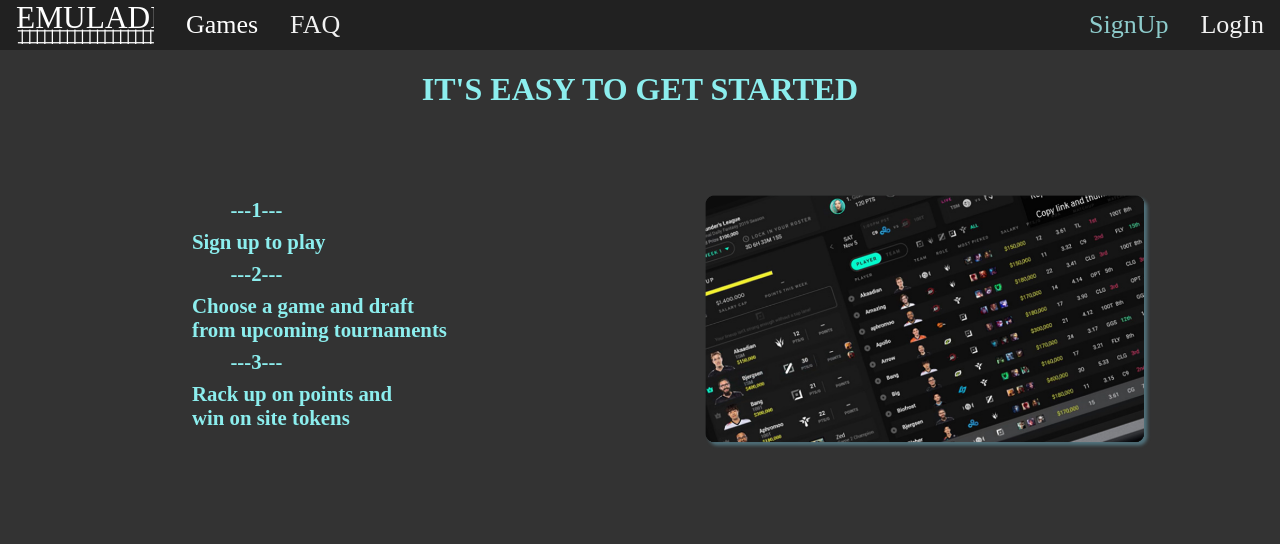
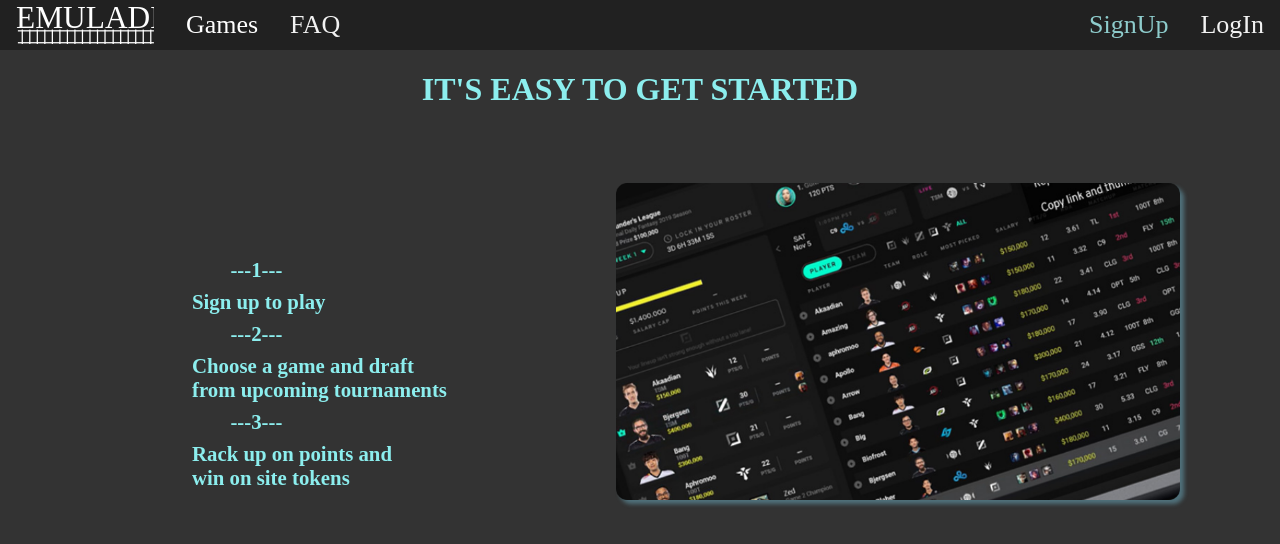
Before and after one commit to CapstoneUNCG2020/emuLadder, an Angular app in the folder angular/: page /getStarted in a window 1280 px wide. Shown: the top 544 px of the page. Built offline with nearby package versions, Linux system fonts and the light colour scheme; a web font is replaced by a local one.

Commit message:
updated position of the image

```diff
--- a/angular/src/app/landing-page/get-started/get-started.component.css
+++ b/angular/src/app/landing-page/get-started/get-started.component.css
@@ -11,10 +11,10 @@
 }
 
 .body img.logo {
-    height: 35%;
-    width: 35%;
-    margin-left: 55%;
-    margin-top: 5%;
+    height: 60%;
+    width: 45%;
+    margin-left: 48%;
+    margin-top: 4%;
 }
 
 .text p {
```
